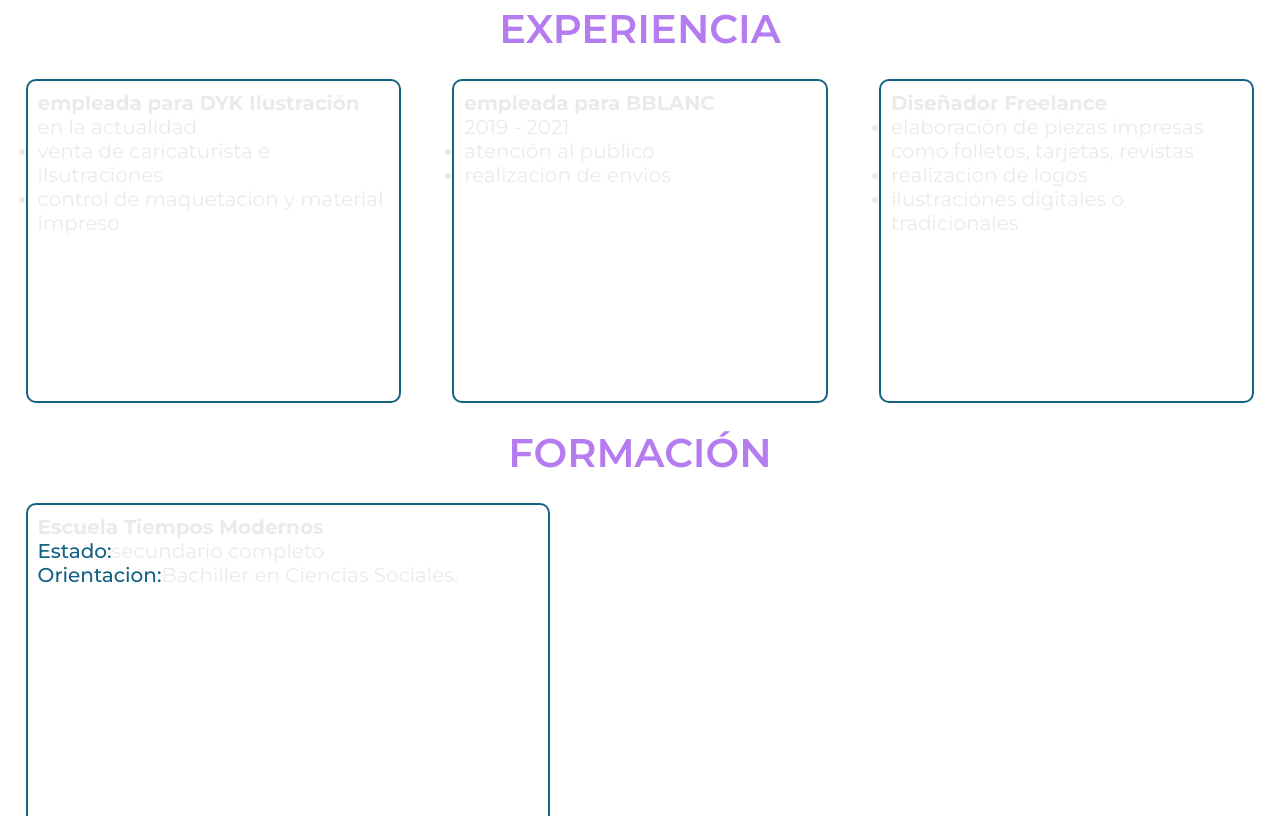
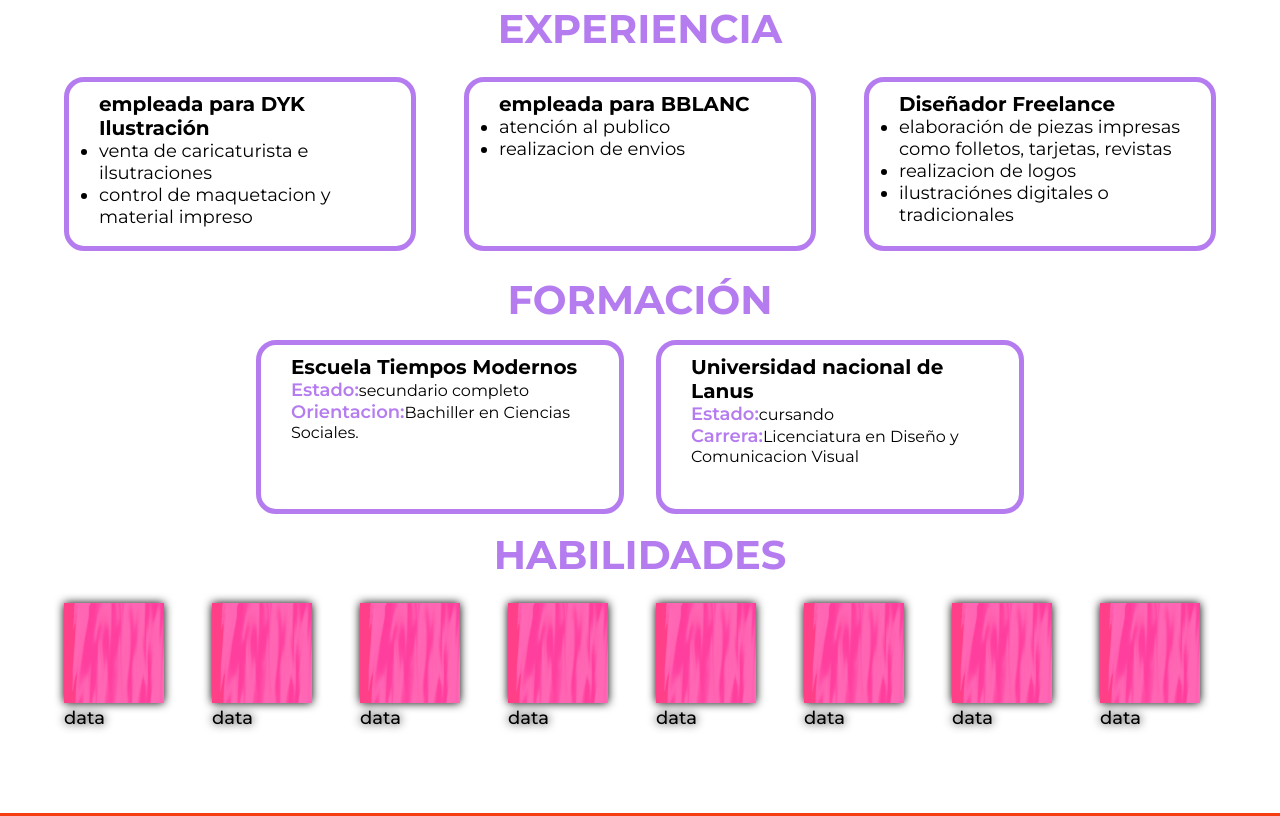
Before and after one commit to em122b/2022-1-tn-emilsebolotra, a plain HTML site: page index.html in a window 1280 px wide. Shown: the part 1556-2372 px from the top of the page. Drawn offline with Linux system fonts and the light colour scheme.

Commit message:
YA CASIII

```diff
--- a/estilos.css
+++ b/estilos.css
@@ -6,7 +6,7 @@
 *{
 	margin: 0px;
 	padding: 0px;
-	color: #EAEAEA;
+	color: black;
 	text-decoration: none;
 }
 
@@ -22,7 +22,6 @@ body{
 	display: flex;
 	flex-direction: column;
 	font-family: 'Montserrat', sans-serif;
-	color: black;
 }
 
 /*-HEADER-*/
@@ -84,8 +83,9 @@ footer {
     width: 638px;
     display: flex;
     flex-direction: row;
-    font-size: 18px;
+    font-size: 10px;
     font-weight: 400;
+	color:#EAE9E4;
 }
 /*---------------------- MAIN YO------------------------*/
 .home {
@@ -153,14 +153,18 @@ h1{
 }
 
 /*-- EXPERIENCIA y  EDUCACION--*/
-
+.centrados{
+    display: flex;
+    flex-direction: column;
+    align-items: center;
+}
 h2{
     width: 100%;
     display: flex;
     flex-direction: column;
     justify-content: space-around;
     align-items: center;
-    font-weight: 600;
+    font-weight: 700;
     font-size: 40px;
     color: #b57cf0;
 }
@@ -169,36 +173,30 @@ h2{
     flex-direction: row;
     flex-wrap: nowrap;
 }
-.experiencia{
-	border: 2px solid #136284;
-	border-radius: 10px;
-	width: 500px;
-	height: 300px;
-	margin: 2%;
-	font-size: 1.25em;
-	padding: 10px;
+.experiencia {
+    border: 5px solid #b57cf0;
+    border-radius: 20px;
+    width: 330px;
+    height: 124px;
+    margin: 2%;
+    padding:10px 30px 30px 30px;
 }
-.experiencia p {
-	font-size: 1em;
-}
-.tiempo{
-	display: flex;
-	justify-content: space-between;
-	margin: 10px;
-	font-weight: bold;
+.destacados {
+    font-weight: 700;
+    font-size: 20px;
 }
 
-.destacados{
-	font-weight:700;
+.experiencia li{
+	font-size: 18px;
+	font-weight: 400;
 }
 
 .experiencia span{
-	color: #136284;
-	font-weight: 500;
+	color: #b57cf0;
+	font-weight: 600;
+	font-size:18px;
 }
-
-
-/*---------------------- MAIN GALERIA------------------------*/
+/*--SKILS--*/
 
 .flex-container {
 	margin: 0px 0px 60px 0px;
@@ -229,12 +227,25 @@ h2{
 
 .habilidades:hover {
     transform: scale(1.15);
-	box-shadow: 0 0 5px #8eed69, 0 0 20px #8eed69, 0 0 40px #8eed69;
 }
 
 .cardinfo {
 	font-size: 18px;
 	font-weight:500;
+}
+
+/*---------------------- MAIN GALERIA------------------------*/
+
+h3{
+    width: 100%;
+	margin-top: 50px;
+    display: flex;
+    flex-direction: column;
+    justify-content: space-around;
+    align-items: center;
+    font-weight: 700;
+    font-size: 40px;
+    color:#f63c13;
 }
 
 #contenedor2 {
@@ -251,7 +262,7 @@ h2{
     height: 60%;
     margin-left: 20px;
     background: no-repeat;
-    border: #f63c13 solid;
+    border: #f63c13 solid 10px;
     border-radius: 30px;
     background-image: url("img/foto7.jpg");
 	animation-name: fotos;
--- a/index.html
+++ b/index.html
@@ -35,12 +35,12 @@
 				Me gusta incorporar diferentes ramas artisticas y la fotografia para aplicar en los diseños.</p>
             </article>
 		</section>
+		<section class="centrados">
 			<h2>EXPERIENCIA</h2>
-		<section class="contenedor">
+			<div class="contenedor">
 				<article class="experiencia">
-				<div>
-					<p class="destacados">empleada para DYK Ilustración</p>
-					<p>en la actualidad</p>
+					<div class="destacados">
+						<p>empleada para DYK Ilustración</p>
 					</div>
 					<ul>
 						<li> venta de caricaturista e ilsutraciones</li>
@@ -48,9 +48,8 @@
 					</ul>
 				</article>
 				<article class="experiencia">
-				<div>
-					<p class="destacados">empleada para BBLANC</p>
-					<p>2019 - 2021</p>
+					<div class="destacados">
+						<p>empleada para BBLANC</p>
 					</div>
 					<ul>
 						<li> atención al publico</li>
@@ -58,8 +57,8 @@
 					</ul>
 				</article>
 				<article class="experiencia">
-				<div>
-					<p class="destacados">Diseñador Freelance</p>
+					<div class="destacados">
+						<p>Diseñador Freelance</p>
 					</div>
 					<ul>
 						<li>elaboración de piezas impresas como folletos, tarjetas, revistas </li>
@@ -67,9 +66,11 @@
 						<li>ilustraciónes digitales o tradicionales</li>
 					</ul>
 				</article>
+			</div>
 		</section>
-		<section>
+		<section class="centrados">
 			<h2>FORMACIÓN</h2>
+			<div class="contenedor">
 				<article class="experiencia">
 					<div class="destacados">
 						<p>Escuela Tiempos Modernos</p>
@@ -88,10 +89,63 @@
 						<p> <span>Carrera:</span>Licenciatura en Diseño y Comunicacion Visual</p>
 					</div>
 				</article>
+			</div>
 		</section>
-
+		<section class="centrados">
+			<h2>HABILIDADES</h2>
+			<div class="flex-container">
+				<article class="flex-item">
+					<div class="habilidades">
+						<a>
+							<img src="img/tramado.jpg" width="100px" height="100px" alt="card diseño gráfico">
+							<p class="cardinfo">data</p>
+						</a>
+					</div>
+					<div class="habilidades">
+						<a>
+							<img src="img/tramado.jpg" width="100px" height="100px" alt="card diseño gráfico">
+							<p class="cardinfo">data</p>
+						</a>
+					</div>
+					<div class="habilidades">
+						<a>
+							<img src="img/tramado.jpg" width="100px" height="100px" alt="card diseño gráfico">
+							<p class="cardinfo">data</p>
+						</a>
+					</div>
+					<div class="habilidades">
+						<a>
+							<img src="img/tramado.jpg" width="100px" height="100px" alt="card diseño gráfico">
+							<p class="cardinfo">data</p>
+						</a>
+					</div>
+					<div class="habilidades">
+						<a>
+							<img src="img/tramado.jpg" width="100px" height="100px" alt="card diseño gráfico"><p class="cardinfo">data</p>
+						</a>
+					</div>
+					<div class="habilidades">
+						<a>
+							<img src="img/tramado.jpg" width="100px" height="100px" alt="card diseño gráfico">
+							<p class="cardinfo">data</p>
+						</a>
+					</div>
+					<div class="habilidades">
+						<a>
+							<img src="img/tramado.jpg" width="100px" height="100px" alt="card diseño gráfico">
+							<p class="cardinfo">data</p>
+						</a>
+					</div>
+					<div class="habilidades">
+						<a>
+							<img src="img/tramado.jpg" width="100px" height="100px" alt="card diseño gráfico">
+							<p class="cardinfo">data</p>
+						</a>
+					</div>
+				</article>
+			</div>
+		</section>
 	</main>
-
 	 <footer>
         <div id="redes-sociales">
             <a href="https://www.facebook.com/" target="_blank">
```
Also changed, not shown: porfolio.html (+3 -45 lines). Lines whose indentation alone changed are shown as unchanged.
